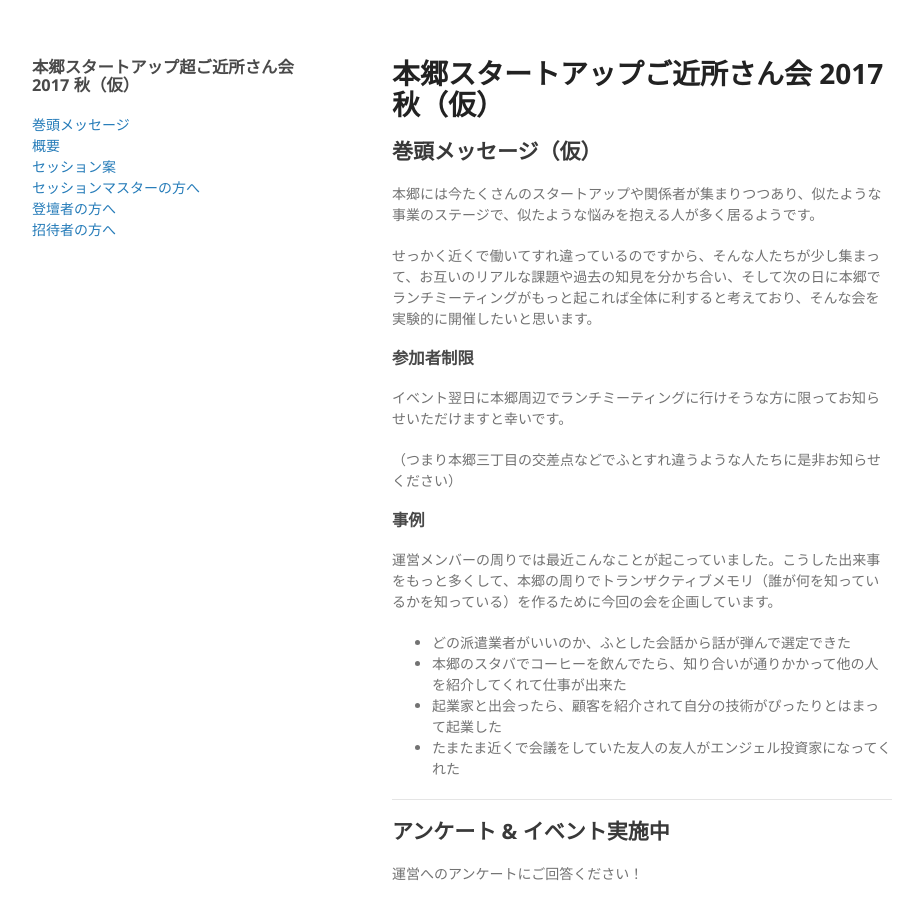
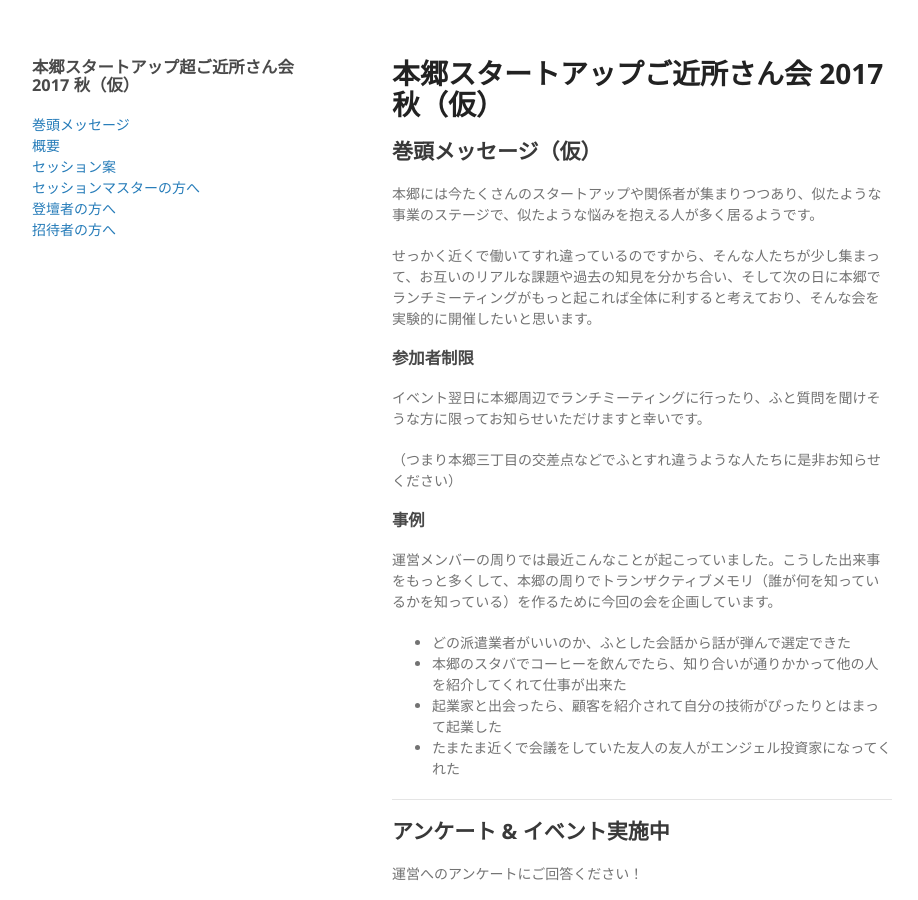
Before and after one commit to hongotechstartup/hongotechstartup.github.io, a Jekyll site: the page built from index.md, in a window 1280 px wide and 900 px high. Shown: the whole window, without its empty margins (178-1096 px from the left). Built offline with Jekyll 4.4.1, drawn with Linux system fonts in a browser that asks for light colours; our own code applies the rules of GitHub Pages for plain Markdown files.

Commit message:
limitation 2

```diff
--- a/index.md
+++ b/index.md
@@ -8,7 +8,7 @@
 
 ### 参加者制限
 
-イベント翌日に本郷周辺でランチミーティングに行けそうな方に限ってお知らせいただけますと幸いです。
+イベント翌日に本郷周辺でランチミーティングに行ったり、ふと質問を聞けそうな方に限ってお知らせいただけますと幸いです。
 
 （つまり本郷三丁目の交差点などでふとすれ違うような人たちに是非お知らせください）
 
```
